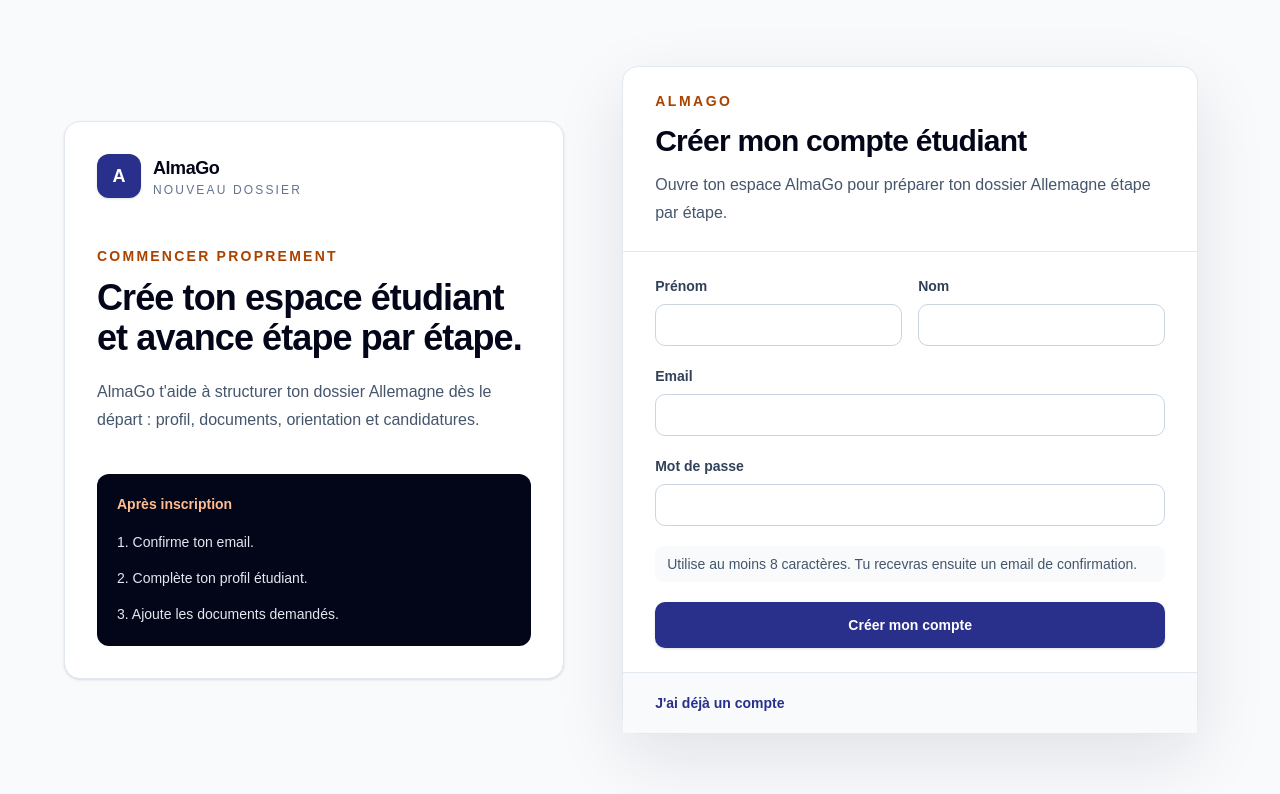
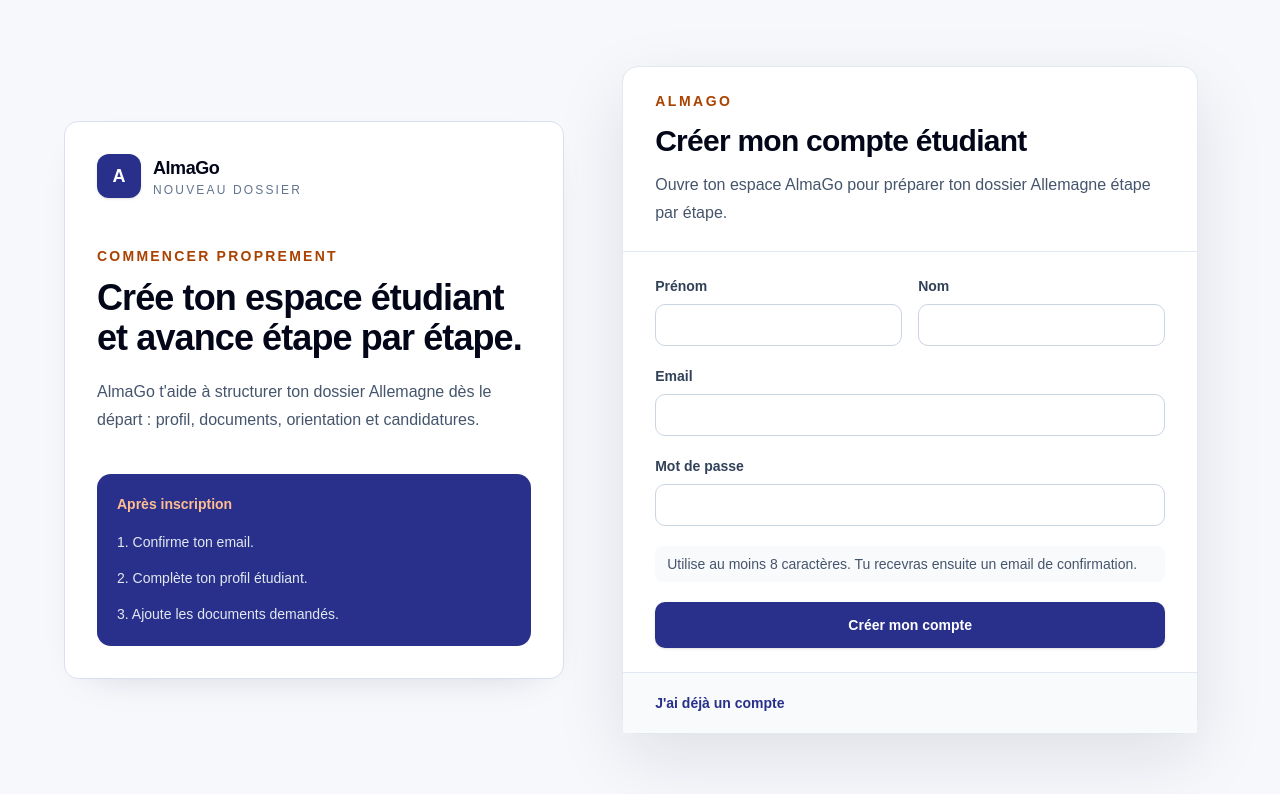
Before and after one commit to almago-platform/AlmaGo, a Next.js app: page /signup in a window 1280 px wide. Shown: the top 794 px of the page. Built offline with nearby package versions, Linux system fonts and the light colour scheme.

Commit message:
style: align signup with shared visual tokens

```diff
--- a/src/app/signup/page.tsx
+++ b/src/app/signup/page.tsx
@@ -3,9 +3,9 @@ import { AuthForm } from "@/components/auth/AuthForm";
 
 export default function SignupPage() {
   return (
-    <main className="min-h-screen bg-slate-50 px-4 py-10 text-slate-950 sm:px-6 lg:px-8">
+    <main className="min-h-screen bg-[var(--background)] px-4 py-10 text-slate-950 sm:px-6 lg:px-8">
       <div className="mx-auto grid min-h-[calc(100vh-5rem)] w-full max-w-6xl items-center gap-10 lg:grid-cols-[0.9fr_1.1fr]">
-        <section className="hidden rounded-2xl border border-slate-200 bg-white p-8 shadow-sm lg:block">
+        <section className="hidden rounded-[var(--radius-panel)] border border-[var(--border)] bg-[var(--surface)] p-8 shadow-[var(--shadow-card)] lg:block">
           <Link href="/" className="inline-flex items-center gap-3" aria-label="Retour à l'accueil AlmaGo">
             <span className="flex h-11 w-11 items-center justify-center rounded-xl bg-[var(--brand)] text-lg font-bold text-white shadow-sm">
               A
@@ -28,7 +28,7 @@ export default function SignupPage() {
             </p>
           </div>
 
-          <div className="mt-10 rounded-xl bg-slate-950 p-5 text-white">
+          <div className="mt-10 rounded-[var(--radius-panel)] bg-[var(--brand)] p-5 text-white">
             <p className="text-sm font-semibold text-[var(--accent-light)]">Après inscription</p>
             <ol className="mt-4 space-y-3 text-sm leading-6 text-slate-200">
               <li>1. Confirme ton email.</li>
```
